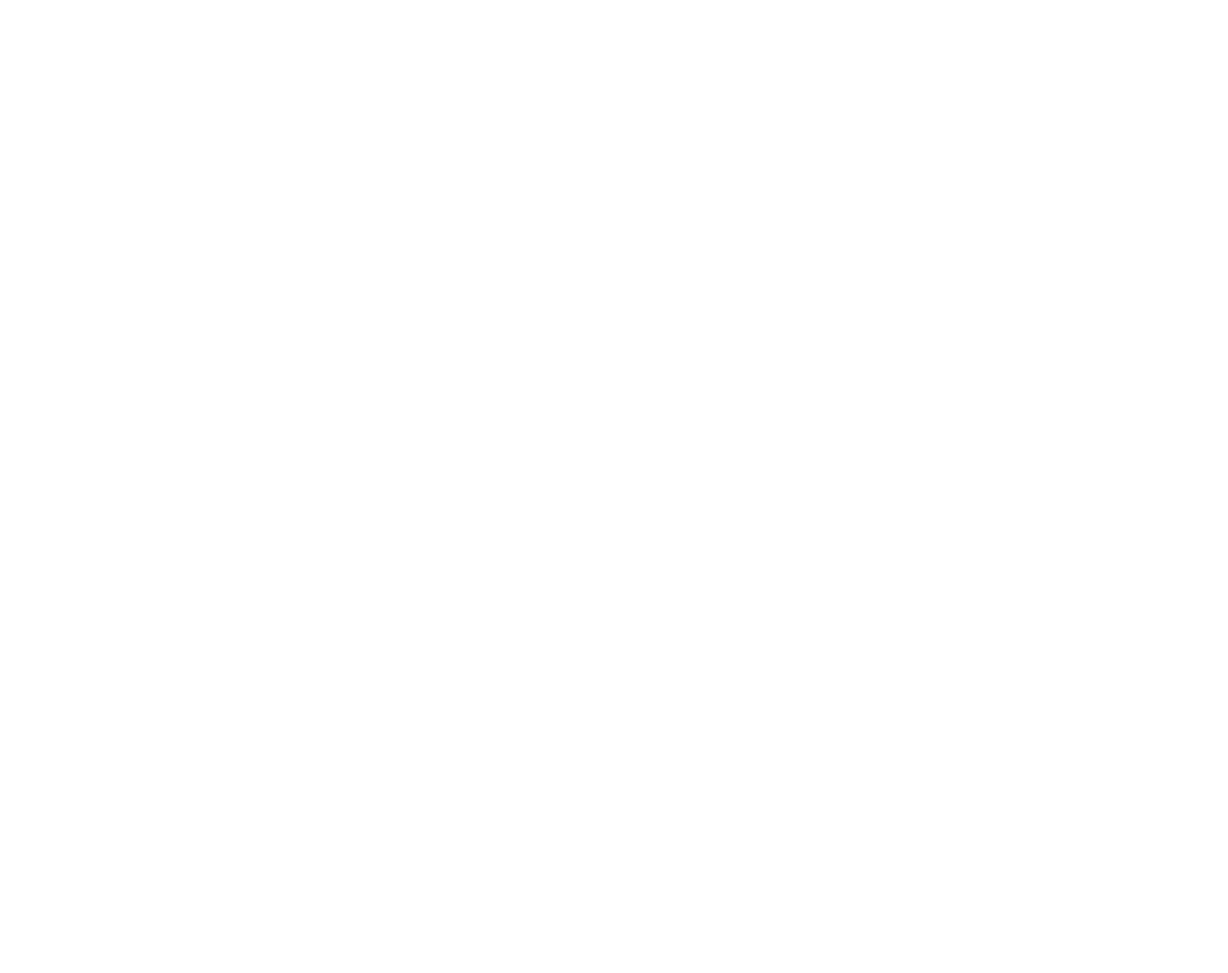
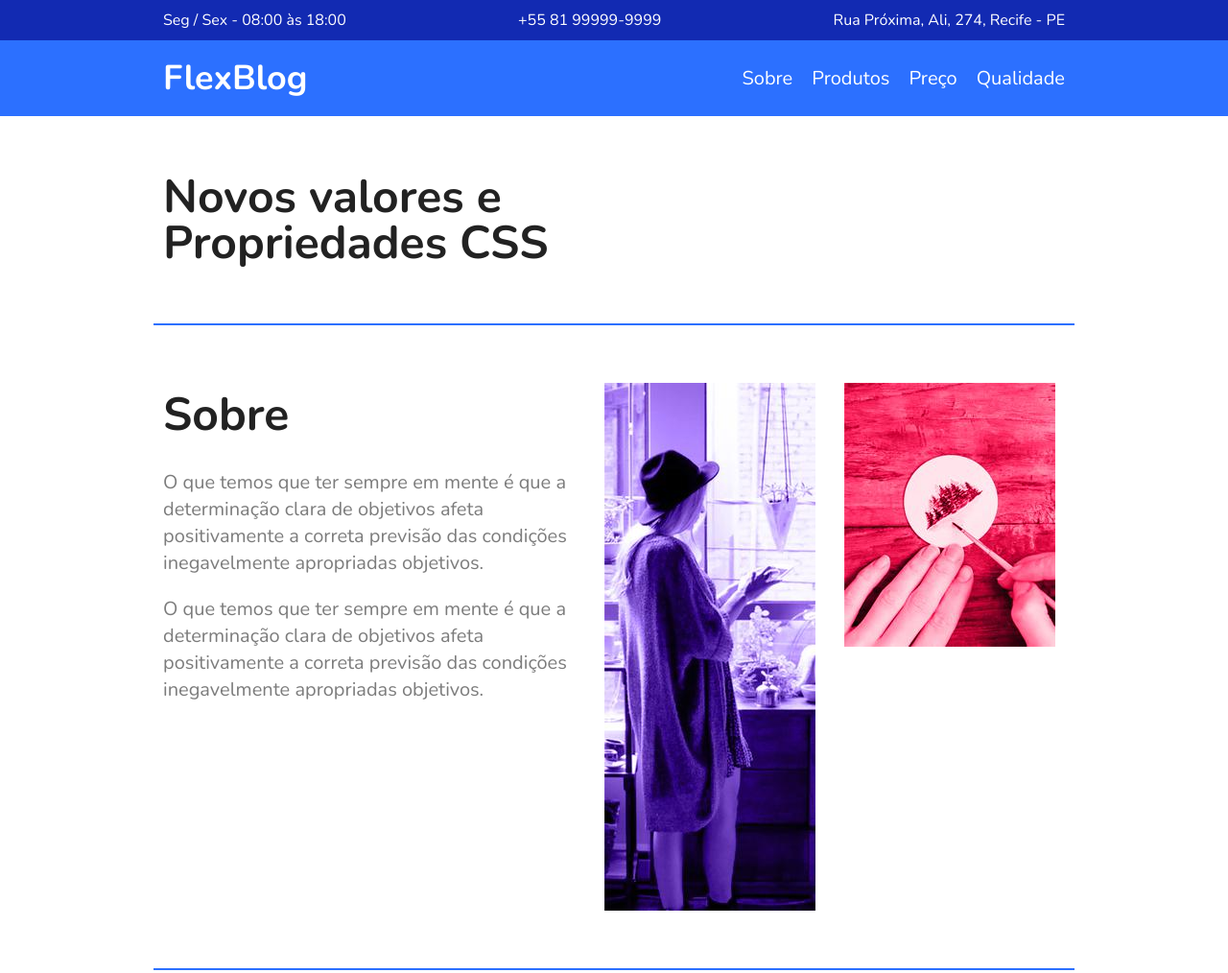
Before and after one commit to AislanDayvson/flexblog, a plain HTML site: page index.html in a window 1280 px wide. Shown: the top 1014 px of the page at 96% size. Before the commit the page ends 800 px from the top, so only its background shows below. Drawn offline with nearby package versions, Linux system fonts and the light colour scheme.

Commit message:
feat: Adicionando menu, info, sobre e reset

```diff
--- /dev/null
+++ b/css/global/reset.css
@@ -0,0 +1,32 @@
+body,
+h1,
+h2,
+p,
+ul,
+li,
+a{
+    margin: 0px;
+    padding: 0;
+}
+
+body{
+    font-family: "Nunito", Helvetica, Arial, sans-serif;
+    color: #222222;
+}
+
+ul{
+    list-style: none;
+}
+
+a{
+    text-decoration: none;
+}
+
+img{
+    display: block;
+    max-width: 100%;
+}
+
+*{
+    box-sizing: border-box;
+}
--- /dev/null
+++ b/css/info/info.css
@@ -0,0 +1,22 @@
+.info-bg{
+    background: #122ab2;
+    color: white;
+}
+
+.info{
+    max-width: 960px;
+    margin: 0 auto;
+    display: flex;
+    justify-content: space-between;
+    flex-wrap: wrap;
+    padding-top: 10px;
+}
+
+.info p,
+.info a{
+    margin: 0 10px 10px 10px;
+}
+
+.info a{
+    color: white;
+}
--- /dev/null
+++ b/css/menu/menu.css
@@ -0,0 +1,38 @@
+.menu-bg{
+    background: #2c70ff;
+}
+
+.menu{
+    max-width: 960px;
+    margin: 0 auto;
+    padding: 15px 0px;
+    display: flex;
+    flex-wrap: wrap;
+    justify-content: space-between;
+    align-items: center;
+}
+
+.menu a{
+    color: white;
+}
+
+.menu-logo a{
+    font-size: 2.25em;
+    font-weight: bold;
+    margin: 0px 10px;
+}
+
+.menu nav ul{
+    display: flex;
+    flex-wrap: wrap;
+}
+
+.menu nav a{
+    font-size: 1.25em;
+    display: block;
+    padding: 10px;
+}
+
+.menu nav a:hover{
+    color: #122ab2;
+}
--- /dev/null
+++ b/css/sobre/sobre.css
@@ -0,0 +1,39 @@
+.intro{
+    font-size: 3em;
+    line-height: 1;
+    max-width: 960px;
+    margin: 0 auto;
+    padding: 60px 10px;
+}
+
+.sobre{
+    border-top: 2px solid #2c70ff;
+    border-bottom: 2px solid #2c70ff;
+    max-width: 960px;
+    margin: 0 auto;
+    padding: 60px 0px;
+    display: flex;
+    flex-wrap: wrap;
+}
+
+.sobre-info{
+    flex: 2 1 300px;
+    margin: 0 10px;
+}
+
+.sobre-info h1{
+    font-size: 3em;
+    margin-bottom: .5em;
+}
+
+.sobre-info p{
+    font-size: 1.25em;
+    line-height: 1.4;
+    margin-bottom: 1em;
+    color: #7c7c7c;
+}
+
+.sobre-img{
+    flex: 1 1 160px;
+    margin: 0 10px;
+}
--- /dev/null
+++ b/css/style.css
@@ -0,0 +1,4 @@
+@import "./global/reset.css";
+@import "./info/info.css";
+@import "./menu/menu.css";
+@import "./sobre/sobre.css";
--- a/index.html
+++ b/index.html
@@ -2,11 +2,151 @@
 <html lang="pt-br">
 <head>
     <meta charset="UTF-8">
-    <meta name="viewport" content="width=device-width, initial-scale=1.0">
+    <meta name="viewport" content="width=device-width, initial-scale=1.0, shrink-to-fit=no">
     <title>FlexBlog</title>
-    <link rel="stylesheet" href="style.css">
+    <link rel="preconnect" href="https://fonts.googleapis.com">
+    <link rel="preconnect" href="https://fonts.gstatic.com" crossorigin>
+    <link href="https://fonts.googleapis.com/css2?family=Nunito:ital,wght@0,400;0,700;1,400&display=swap" rel="stylesheet">
+    <link rel="stylesheet" type="text/css" href="css/style.css">
 </head>
 <body>
+    <div class="info-bg">
+        <div class="info">
+            <p>Seg / Sex - 08:00 às 18:00</p>
+            <a href="tel:+5581999999999">+55 81 99999-9999</a>
+            <p>Rua Próxima, Ali, 274, Recife - PE</p>
+        </div>
+    </div>
 
+    <header class="menu-bg">
+        <div class="menu">
+            <div class="menu-logo">
+                <a href="#">FlexBlog</a>
+            </div>
+            <nav>
+                <ul>
+                    <li><a href="#sobre">Sobre</a></li>
+                    <li><a href="#produtos">Produtos</a></li>
+                    <li><a href="#preco">Preço</a></li>
+                    <li><a href="#qualidade">Qualidade</a></li>
+                </ul>
+            </nav>
+        </div>
+    </header>
+
+    <h1 class="intro">Novos valores e<br>Propriedades CSS</h1>
+
+    <section class="sobre" id="sobre">
+        <div class="sobre-info">
+            <h1>Sobre</h1>
+            <p>O que temos que ter sempre em mente é que a determinação clara de objetivos afeta positivamente a correta previsão das condições inegavelmente apropriadas objetivos.</p>
+            <p>O que temos que ter sempre em mente é que a determinação clara de objetivos afeta positivamente a correta previsão das condições inegavelmente apropriadas objetivos.</p>
+        </div>
+        <div class="sobre-img">
+            <img src="./img/sobre1.jpg" alt="Imagem da Seção Sobre 1">
+        </div>
+        <div class="sobre-img">
+            <img src="./img/sobre2.jpg" alt="Imagem da Seção Sobre 2">
+        </div>
+    </section>
+
+    <section class="produtos" id="produtos">
+        <h1>Produtos</h1>
+        <div class="produtos-flex">
+            <div class="produtos-item roxo">
+                <h2>Roxo</h2>
+                <img src="./img/produtos1.jpg" alt="Produtos 1">
+            </div>
+            <div class="produtos-item rosa">
+                <h2>Rosa</h2>
+                <img src="./img/produtos2.jpg" alt="Produtos 2">
+            </div>
+            <div class="produtos-item ciano">
+                <h2>Ciano</h2>
+                <img src="./img/produtos3.jpg" alt="Produtos 3">
+            </div>
+        </div>
+    </section>
+
+    <section class="preco" id="preco">
+        <div class="preco-item">
+            <h2>Cobre</h2>
+            <span><sup>R$</sup>19</span>
+            <ul>
+                <li>Planos ilimitados</li>
+                <li>Acesso Restrito</li>
+                <li>Conteúdo Secreto</li>
+                <li>Suporte 24h</li>
+            </ul>
+            <a href="#">Comprar</a>
+        </div>
+        <div class="preco-item">
+            <h2>Prata</h2>
+            <span><sup>R$</sup>39</span>
+            <ul>
+                <li>Planos ilimitados</li>
+                <li>Acesso Restrito</li>
+                <li>Conteúdo Secreto</li>
+                <li>Suporte 24h</li>
+                <li>Compra Exclusiva</li>
+            </ul>
+            <a href="#">Comprar</a>
+        </div>
+        <div class="preco-item">
+            <h2>Ouro</h2>
+            <span><sup>R$</sup>79</span>
+            <ul>
+                <li>Planos ilimitados</li>
+                <li>Acesso Restrito</li>
+                <li>Conteúdo Secreto</li>
+                <li>Suporte 24h</li>
+                <li>Compra Exclusiva</li>
+                <li>Download dos Itens</li>
+            </ul>
+            <a href="#">Comprar</a>
+        </div>
+    </section>
+
+    <section class="qualidade" id="qualidade">
+        <div class="qualidade-item">
+            <h2>Inteligente</h2>
+            <p>O que temos que ter sempre em mente é que a determinação clara de objetivos afeta positivamente a correta previsão</p>
+        </div>
+        <div class="qualidade-item">
+            <h2>Compacto</h2>
+            <p>O que temos que ter sempre em mente é que a determinação clara de objetivos afeta positivamente a correta previsão das condições inegavelmente</p>
+        </div>
+        <div class="qualidade-item">
+            <h2>Econômico</h2>
+            <p>O que temos que ter sempre em mente é que a determinação clara de objetivos afeta positivamente a correta previsão</p>
+        </div>
+        <div class="qualidade-item">
+            <h2>Transparente</h2>
+            <p>O que temos que ter sempre em mente é que a determinação clara de objetivos afeta positivamente a correta previsão</p>
+        </div>
+        <div class="qualidade-item">
+            <h2>Opaco</h2>
+            <p>O que temos que ter sempre em mente é que a determinação clara de objetivos afeta positivamente a correta previsão das condições inegavelmente</p>
+        </div>
+        <div class="qualidade-item">
+            <h2>Sustentável</h2>
+            <p>O que temos que ter sempre em mente é que a determinação clara de objetivos afeta positivamente a correta previsão</p>
+        </div>
+    </section>
+
+    <section class="newsletter">
+        <div class="newslatter-info">
+            <h1>Newslatter</h1>
+            <p>assine e fique por dentro das novidades</p>
+        </div>
+        <form class="newslatter-form">
+            <input type="text" placeholder="Seu e-mail">
+            <button type="submit">Assinar</button>
+        </form>
+    </section>
+
+    <footer class="footer">
+        <p>FlexBlog © Todos os direitos reservados.</p>
+    </footer>
 </body>
 </html>
```
Also changed, not shown: style.css (deleted).
